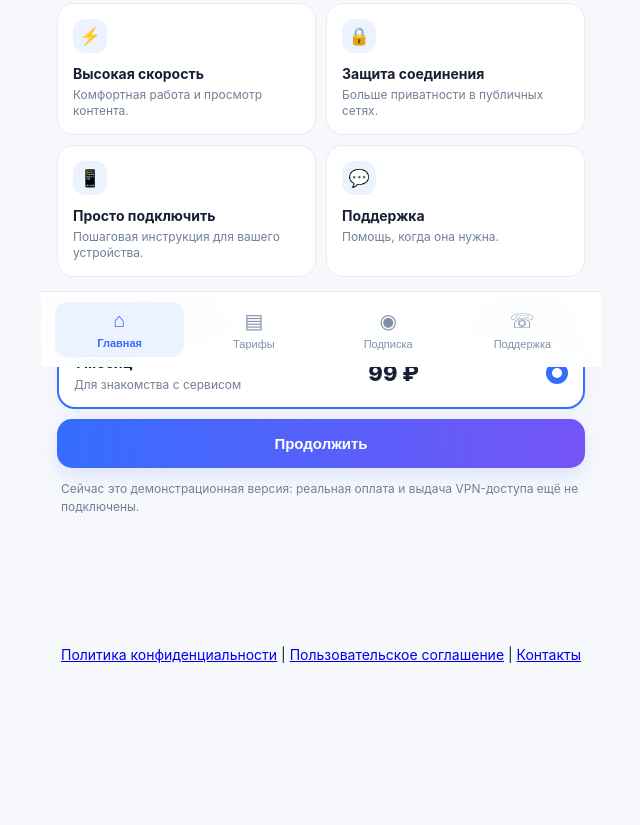
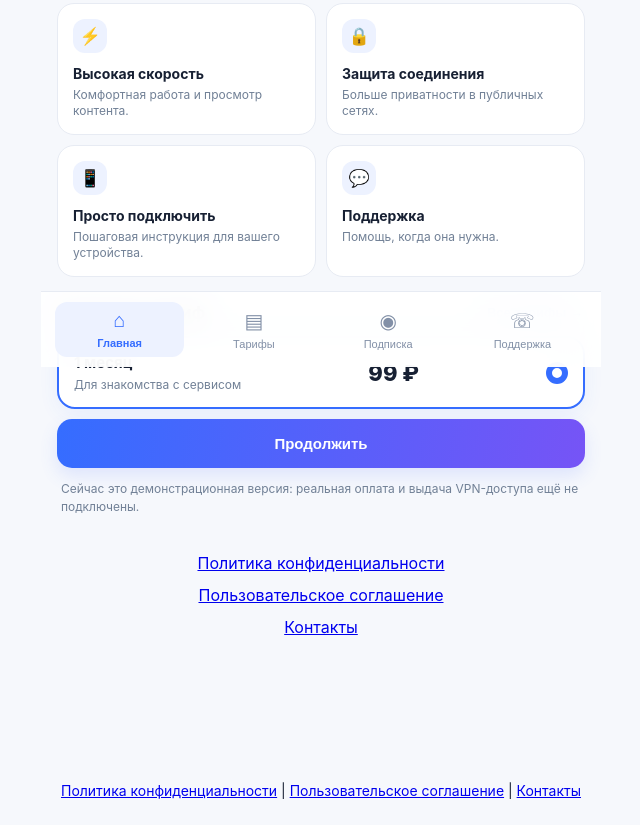
Before and after one commit to H170805/LUDA, a plain HTML site: page index.html in a window 1280 px wide. Shown: the part 433-1258 px from the top of the page, without its empty margins (319-959 px from the left). Before the commit the page ends 1122 px from the top, so only its background shows below. Drawn offline with Linux system fonts and the light colour scheme.

Commit message:
index.html

```diff
--- a/index.html
+++ b/index.html
@@ -84,6 +84,11 @@
       <div class="plan selected" onclick="selectPlan('month',this)"><div><div class="plan-name">1 месяц</div><div class="plan-note">Для знакомства с сервисом</div></div><div class="price">99 ₽</div><div class="radio"></div></div>
       <button class="primary" onclick="buySelected()">Продолжить</button>
       <p class="note">Сейчас это демонстрационная версия: реальная оплата и выдача VPN-доступа ещё не подключены.</p>
+      <div style="text-align:center; padding:20px 0; line-height:2;">
+  <a href="privacy.html">Политика конфиденциальности</a><br>
+  <a href="terms.html">Пользовательское соглашение</a><br>
+  <a href="contacts.html">Контакты</a>
+</div>
     </section>
 
     <section id="plans" class="page">
```
